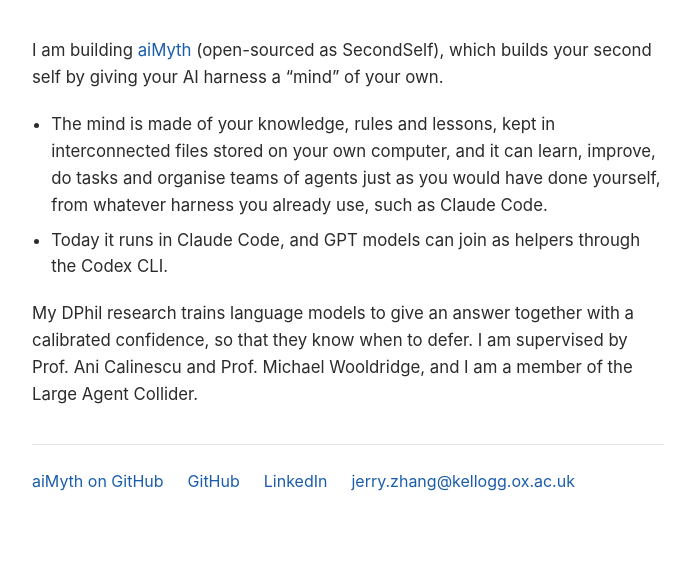
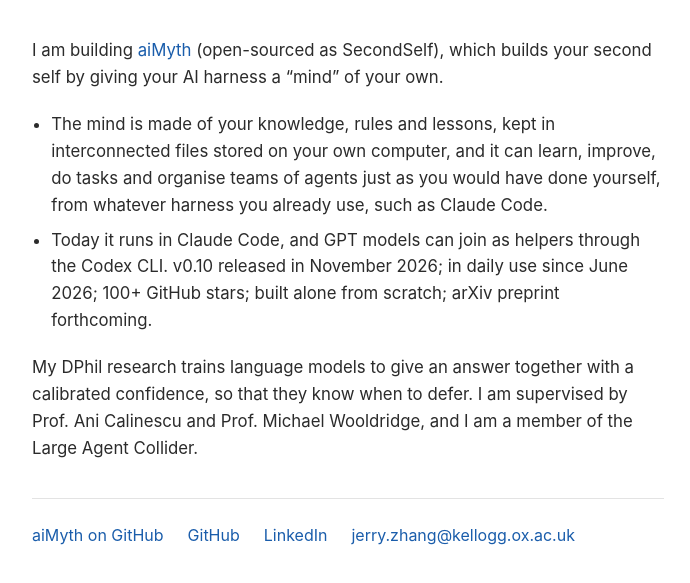
Before and after one commit to HurricaHjz/HurricaHjz.github.io, a plain HTML site: page index.html in a window 1280 px wide. Shown: the part 191-774 px from the top of the page, without its empty margins (292-982 px from the left). Drawn offline with Linux system fonts and the light colour scheme.

Commit message:
Add the release, use, stars and preprint facts to the second bullet

```diff
--- a/index.html
+++ b/index.html
@@ -28,7 +28,7 @@
     <p>I am building <a href="https://github.com/HurricaHjz/SecondSelf">aiMyth</a> (open-sourced as SecondSelf), which builds your second self by giving your AI harness a “mind” of your own.</p>
     <ul>
       <li>The mind is made of your knowledge, rules and lessons, kept in interconnected files stored on your own computer, and it can learn, improve, do tasks and organise teams of agents just as you would have done yourself, from whatever harness you already use, such as Claude Code.</li>
-      <li>Today it runs in Claude Code, and GPT models can join as helpers through the Codex CLI.</li>
+      <li>Today it runs in Claude Code, and GPT models can join as helpers through the Codex CLI. v0.10 released in November 2026; in daily use since June 2026; 100+ GitHub stars; built alone from scratch; arXiv preprint forthcoming.</li>
     </ul>
     <p>My DPhil research trains language models to give an answer together with a calibrated confidence, so that they know when to defer. I am supervised by Prof. Ani Calinescu and Prof. Michael Wooldridge, and I am a member of the Large Agent Collider.</p>
     <nav class="links">
```
